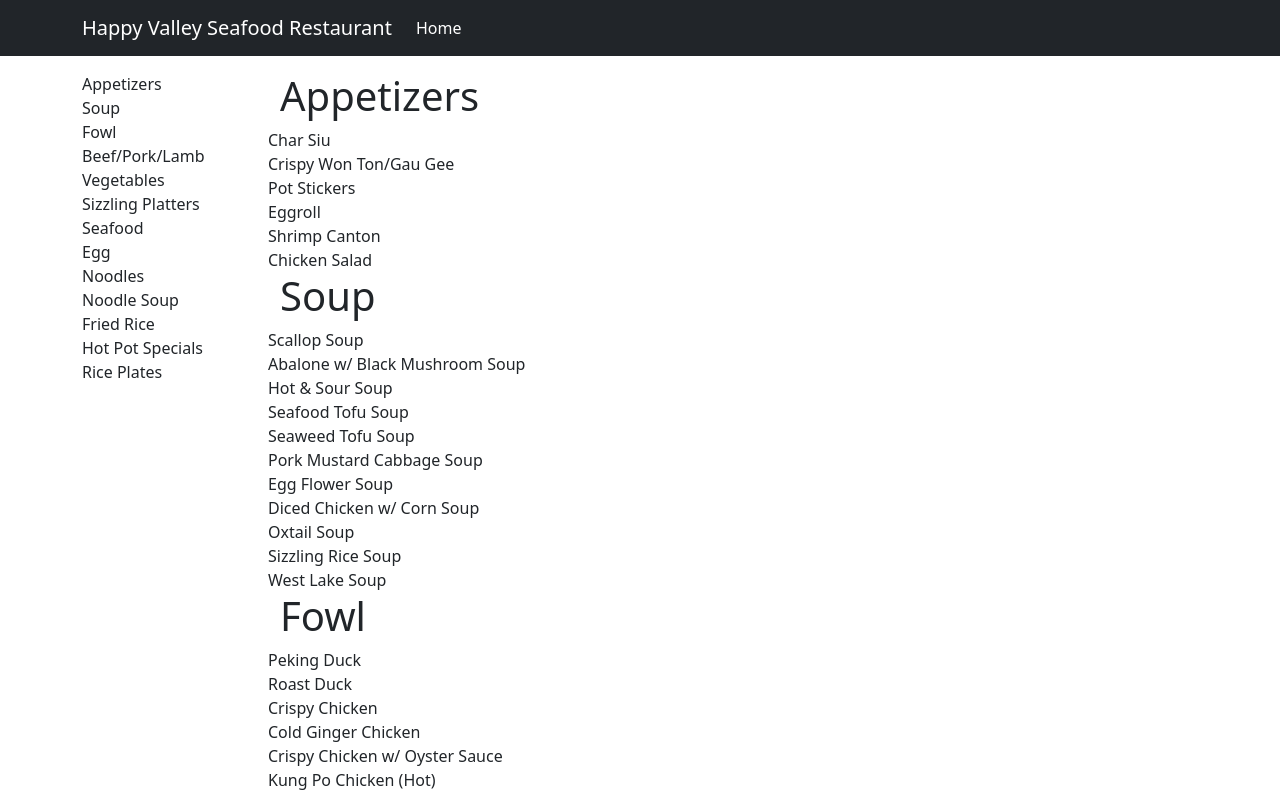
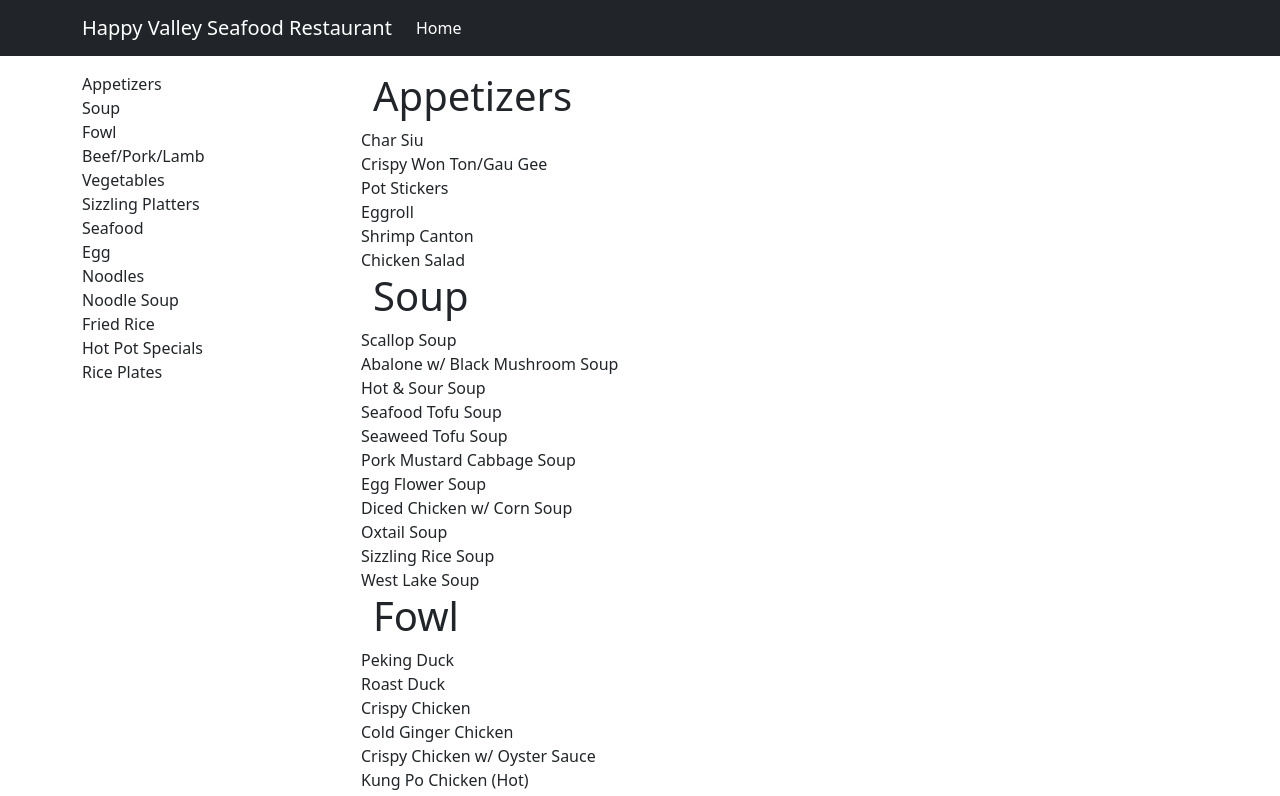
Before and after one commit to WayanLu/happyvalley-menu, a React (Create React App) app in the folder client/: page / in a window 1280 px wide. Shown: the top 796 px of the page. Built offline with nearby package versions, Linux system fonts and the light colour scheme.

Commit message:
added tailwindcss

```diff
--- a/client/package.json
+++ b/client/package.json
@@ -43,6 +43,9 @@
   },
   "devDependencies": {
     "@babel/plugin-proposal-private-property-in-object": "^7.21.11",
-    "@babel/plugin-transform-private-property-in-object": "^7.25.9"
+    "@babel/plugin-transform-private-property-in-object": "^7.25.9",
+    "autoprefixer": "^10.4.21",
+    "postcss": "^8.5.3",
+    "tailwindcss": "^4.0.14"
   }
 }
--- a/client/src/pages/Menu.jsx
+++ b/client/src/pages/Menu.jsx
@@ -23,13 +23,13 @@ function CreateMenu() {
     <Container>
       <Row>
         {/* Categories*/}
-        <Col xs={4} md={3} lg={2}>
+        <Col xs={4} md={3} lg={3}>
           {Object.entries(menuData.menu).map(([category, items]) => (
             <Row key={category}>{category}</Row>
           ))}
         </Col>
         {/* Menu Items*/}
-        <Col xs={8} md={9} lg={10}>
+        <Col xs={8} md={9} lg={9}>
           {Object.entries(menuData.menu).map(([category, items]) => (
             <div key={category} className="{category}">
               <h1>{category}</h1>
--- /dev/null
+++ b/client/src/tailwind.config.js
@@ -0,0 +1,8 @@
+/** @type {import('tailwindcss').Config} */
+module.exports = {
+  content: ["./src/**/*.{js,jsx,ts,tsx}"],
+  theme: {
+    extend: {},
+  },
+  plugins: [],
+};
```
Also changed, not shown: 1 other file (tests, documents, lock files or other folders).
